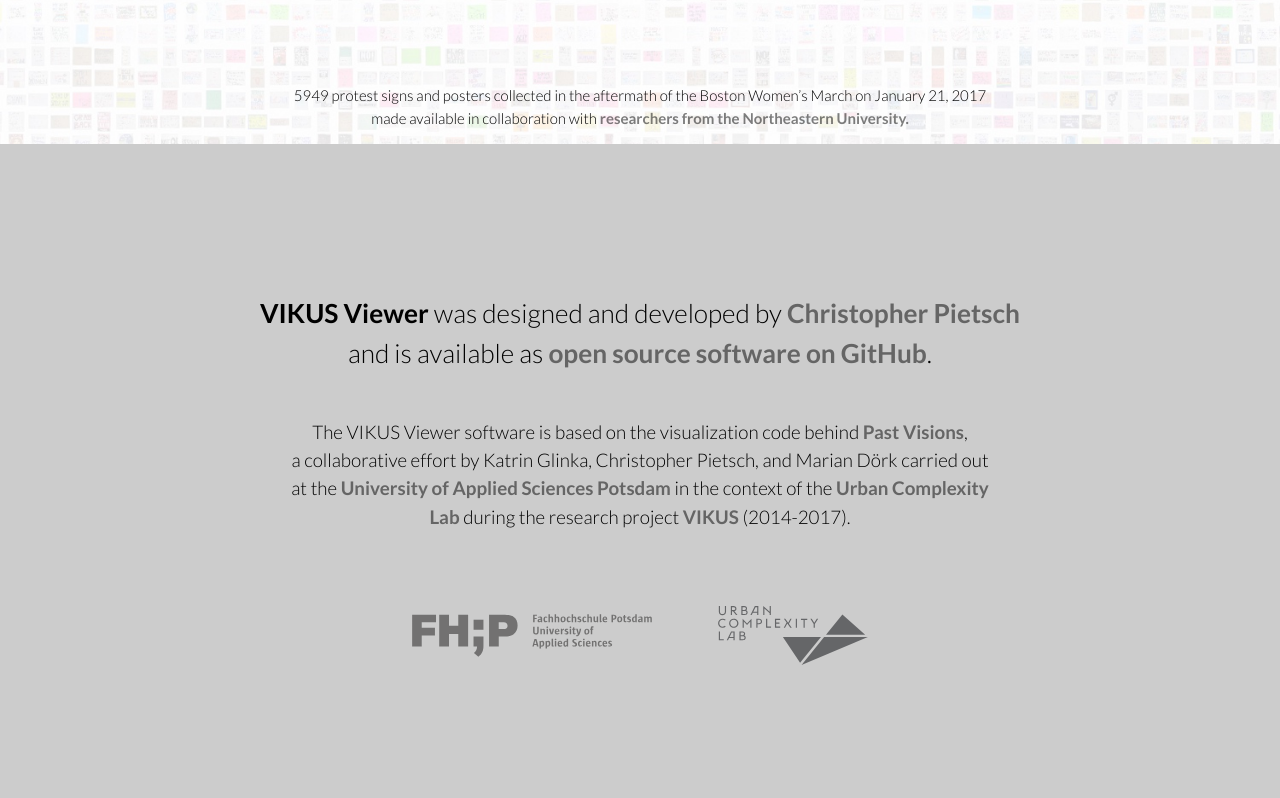
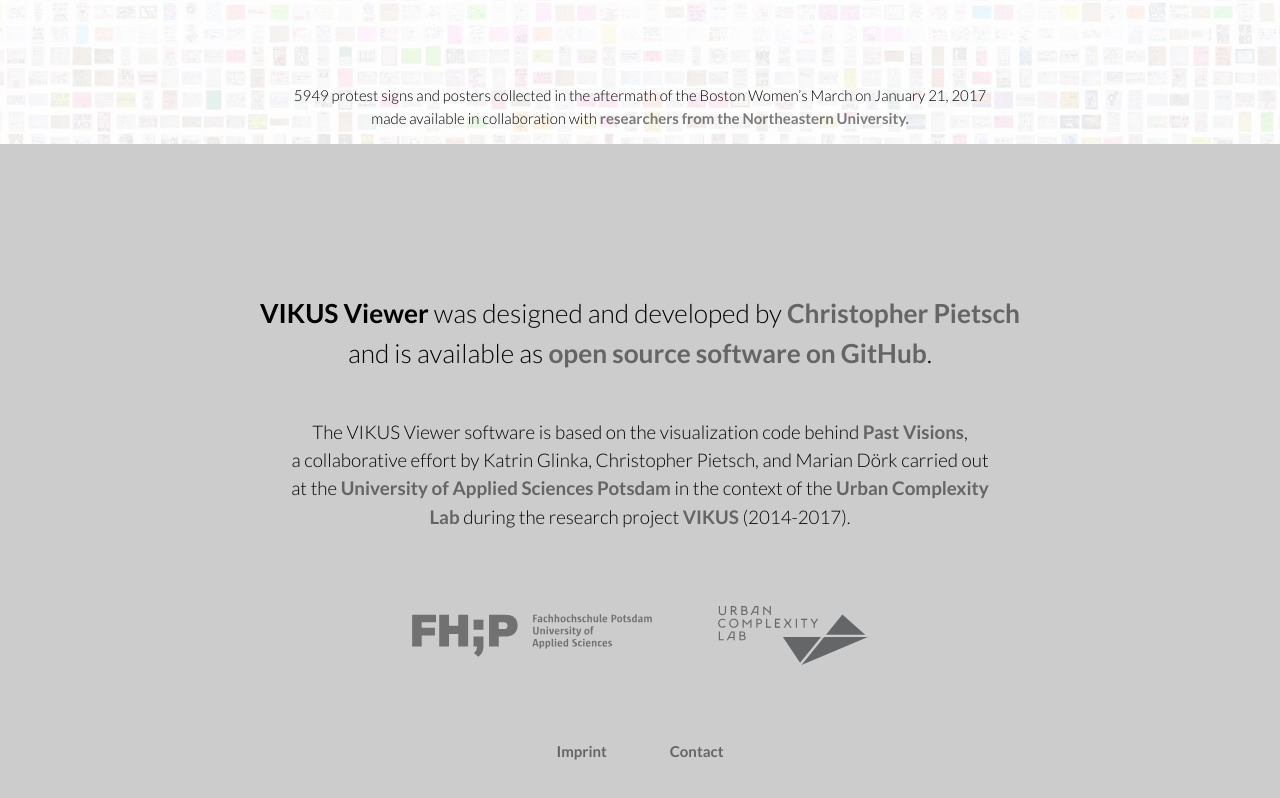
Before and after one commit to cpietsch/vikus-viewer-microsite, a plain HTML site: page index.html in a window 1280 px wide. Shown: the part 6628-7426 px from the top of the page. Drawn offline with Linux system fonts and the light colour scheme.

Commit message:
added contact and imprint

```diff
--- a/index.html
+++ b/index.html
@@ -273,14 +273,17 @@
 							</p>
 						</div>
 
-
+			      <div class="span-0 logos" style="font-size: 1rem; margin-bottom: -5rem;">
+							<p>
+							<a href="https://uclab.fh-potsdam.de/imprint/">Imprint</a>
+							<a href="mailto:vikusviewer@fh-potsdam.de">Contact</a>
+							</p>
+						</div>
 
       </div>
 
     </section>
 
-
-
   </body>
 
 
```
